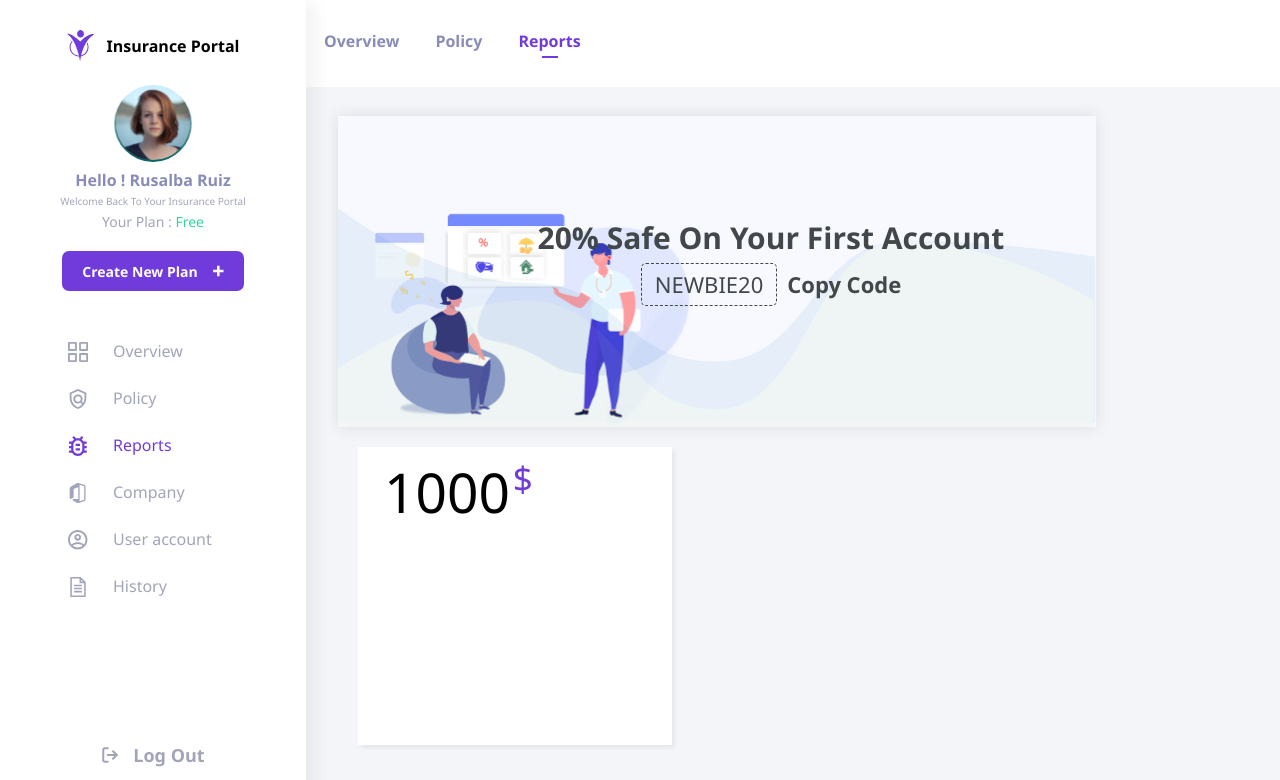
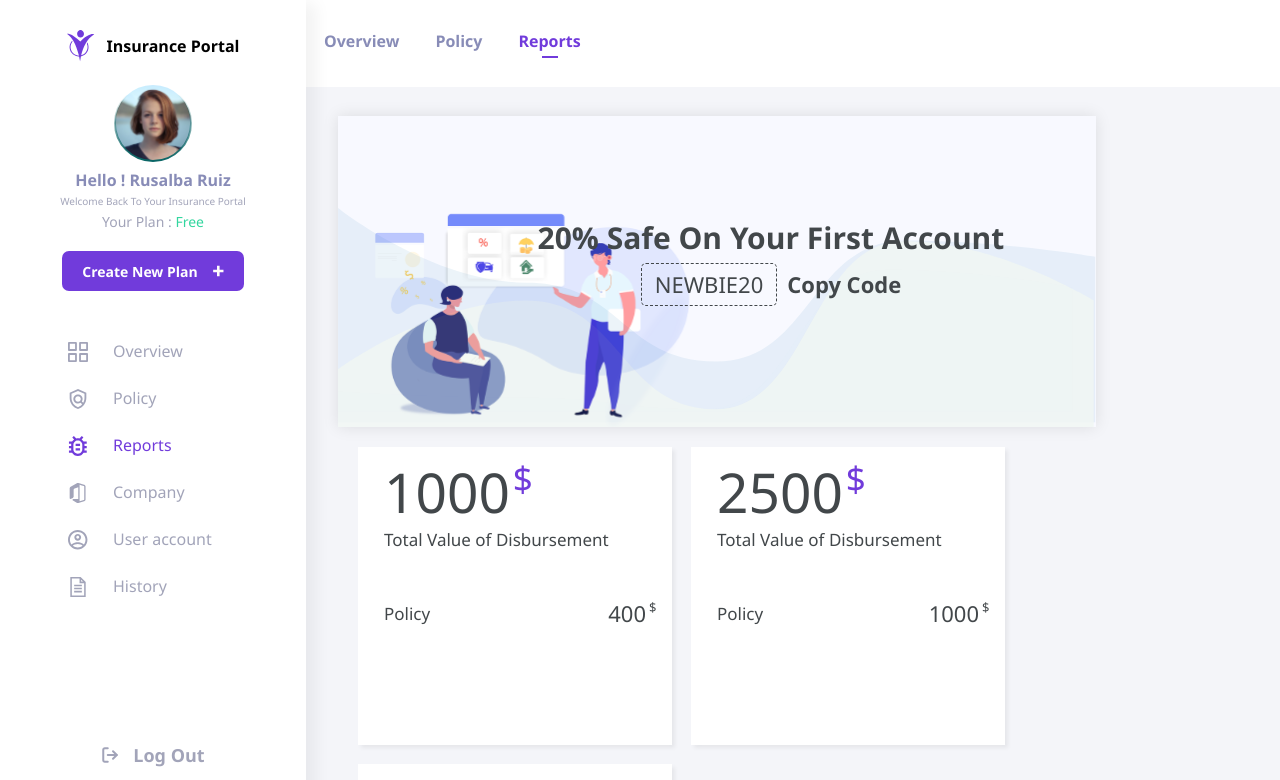
Before and after one commit to ereyomi/appsilon-simple-dashboard, a Next.js app: page / in a window 1280 px wide. Shown: the top 780 px of the page. Built offline with nearby package versions, Linux system fonts and the light colour scheme.

Commit message:
refactor: card data

```diff
--- a/components/cards/cards.tsx
+++ b/components/cards/cards.tsx
@@ -16,6 +16,20 @@ const cardsData: cardT[] = [
     policyPriceClassWidth: 'w-4/5',
     claimPriceWidth: 'w-4/5',
   },
+  {
+    mainPrice: 2500,
+    policyPrice: 1000,
+    claimPrice: 1400,
+    policyPriceClassWidth: 'w-4/5',
+    claimPriceWidth: 'w-4/5',
+  },
+  {
+    mainPrice: 2500,
+    policyPrice: 1000,
+    claimPrice: 1400,
+    policyPriceClassWidth: 'w-4/5',
+    claimPriceWidth: 'w-4/5',
+  },
 ];
 
 const Cards: FunctionComponent<any> = (): JSX.Element => {
@@ -27,10 +41,30 @@ const Cards: FunctionComponent<any> = (): JSX.Element => {
           className='w-full h-[298px] lg:w-[314px] lg:h-[298px] bg-white shadow-cardShadow px-[26px] pt-[8px] pb-[28px]'
         >
           <div className='relative'>
-            <span className='font-normal text-xl'>{card.mainPrice}</span>{' '}
+            <span className='font-normal text-xl text-muteColor'>
+              {card.mainPrice}
+            </span>{' '}
             <span className='text-[35px] leading-[47px] absolute top-0 ml-[3px] text-primary'>
               $
             </span>
+          </div>
+          <p className='text-[17px] leading-[23px] font-normal text-muteColor mb-[48px]'>
+            Total Value of Disbursement
+          </p>
+          <div>
+            <div className='flex flex-row items-center justify-between'>
+              <p className='text-muteColor text-[17px] leading-[23px]'>
+                Policy
+              </p>
+              <div className='relative'>
+                <span className='font-normal text-[22px] leading-[29px] text-muteColor'>
+                  {card.policyPrice}
+                </span>
+                <span className='text-[13px] leading-[17px] absolute top-0 ml-[3px] text-muteColor'>
+                  $
+                </span>
+              </div>
+            </div>
           </div>
         </div>
       ))}
```
